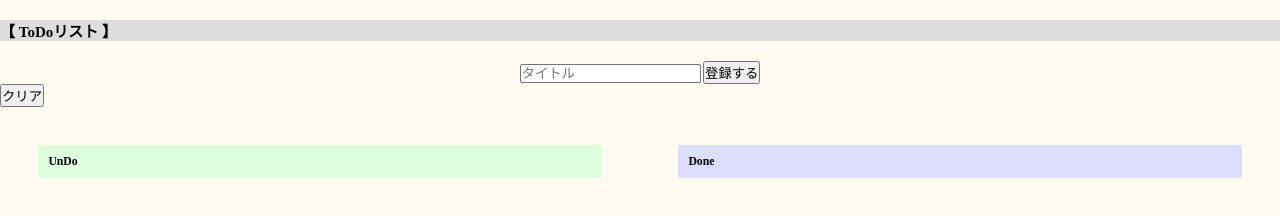
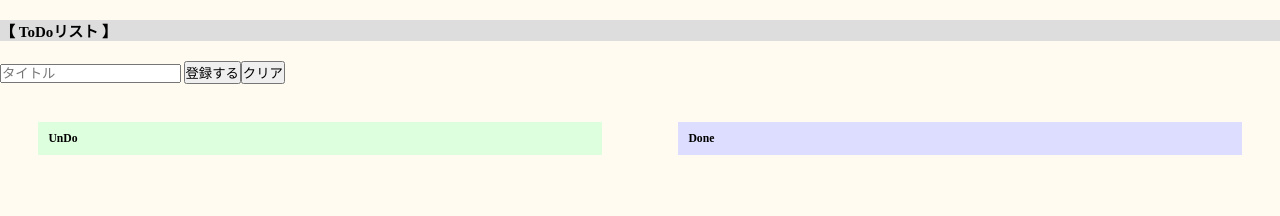
Before and after one commit to kbtrg/ToDoApplication, a website built with Parcel: page index.html in a window 1280 px wide. Built offline with nearby package versions, Linux system fonts and the light colour scheme.

Commit message:
中央寄せできない

```diff
--- a/index.html
+++ b/index.html
@@ -12,7 +12,7 @@
       </div>
     </header>
 
-    <div class="flex">
+    <div class="flex text-center">
       <div id="js-add-form" class="register-box">
         <input
           id="js-todo-ttl"
@@ -22,15 +22,13 @@
         />
         <button id="js-register-btn">登録する</button>
       </div>
-      <button>クリア</button>
-
-
+      <button class="clear-btn">クリア</button>
     </div>
     <div class="add-error-mes js-add-error-mes-none">
       テキストを入力してください。
     </div>
 
-    <div class="container">
+    <div class="todo-list">
       <div class="task-box box">
         <h3>UnDo</h3>
         <ul id="js-todo-list" class="lists"></ul>
--- a/src/sass/base/_utilities.scss
+++ b/src/sass/base/_utilities.scss
@@ -1,6 +1,8 @@
 .flex{
     display: flex;
-    button{
-        color: red;
-    }
 }
+.text-center{
+   margin: 0 auto;
+   //padding: 0;
+
+}
--- a/src/sass/components/_register-box.scss
+++ b/src/sass/components/_register-box.scss
@@ -1,5 +1,5 @@
 .register-box{
-  text-align: center;
+
 }
 
 .add-error-mes{
--- a/src/sass/components/_todo-list.scss
+++ b/src/sass/components/_todo-list.scss
@@ -1,4 +1,4 @@
-.container{
+.todo-list{
   margin:　10px auto;
   width: 100vw;
   display: flex;
```
Also changed, not shown: css/style.css, 1 other file.
